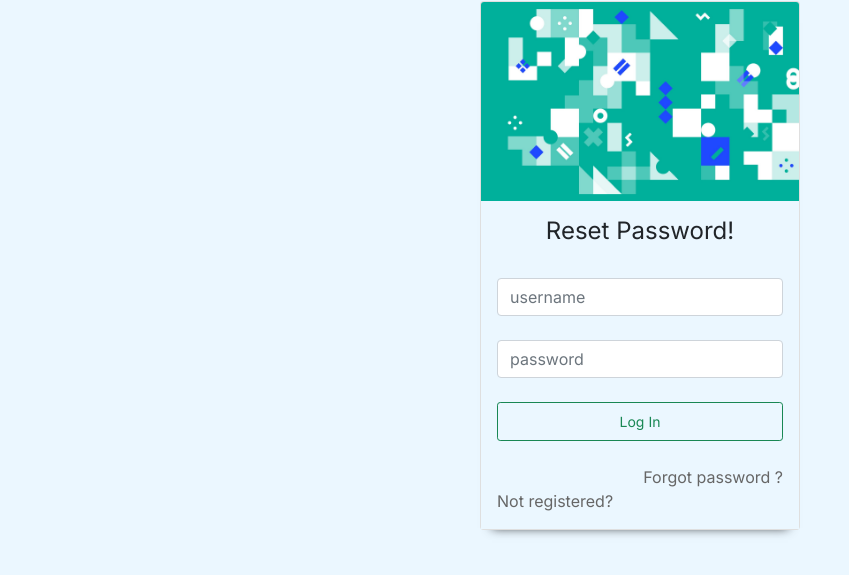
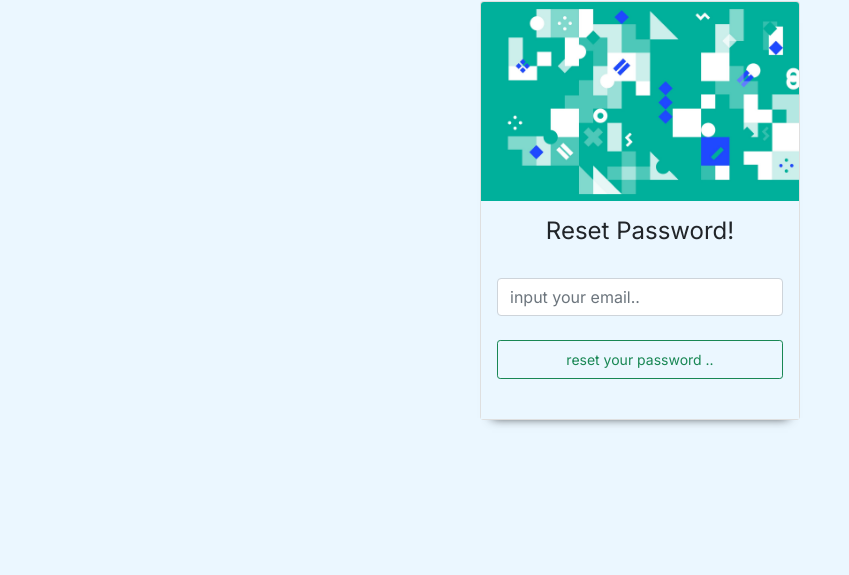
Before and after one commit to genie360s/BadgerQr, a website: page forgot-password.html in a window 1280 px wide. Shown: the part 79-654 px from the top of the page, without its empty margins (0-849 px from the left). Drawn offline with nearby package versions, Linux system fonts and the light colour scheme.

Commit message:
changes-reset

```diff
--- a/forgot-password.html
+++ b/forgot-password.html
@@ -31,22 +31,12 @@
                     <h4 class="card-title text-dark text-center text-bold">Reset Password!</h4>
                        <div class="form-group bg-transparent ">
                            <label for="username" class="form-label text-dark  "></label>
-                           <input type="text" class="form-control text-left" id="username" name="username" required  placeholder="username">
-                       </div>
-                       <div class="form-group bg-transparent ">
-                           <label for="password" class="form-label text-dark "></label>
-                           <input type="password" class="form-control text-left" id="password" name="password" required  placeholder="password">
+                           <input type="email" class="form-control text-left" id="email" name="email" required  placeholder="input your email..">
                        </div>
                        <div class="form-group bg-transparent py-4">
-                        <button type="submit" class="btn btn-outline-success  btn-sm  py-2" style="width: 100%;">Log In</button>
+                        <button type="submit" class="btn btn-outline-success  btn-sm  py-2" style="width: 100%;">reset your password ..</button>
                        </div>
-                       <div class="form-group text-end">
-                           <a href="forgot_password.html" class="text-end fs-6 forgot-link">Forgot password ?</a>
-                           <div class="form-group text-start">
-                               <a href="register.html" class="text-start fs-6 forgot-link">Not registered?</a>
-                           </div>
 
-                       </div>
                    </form>
                </div>
            </div>
```
